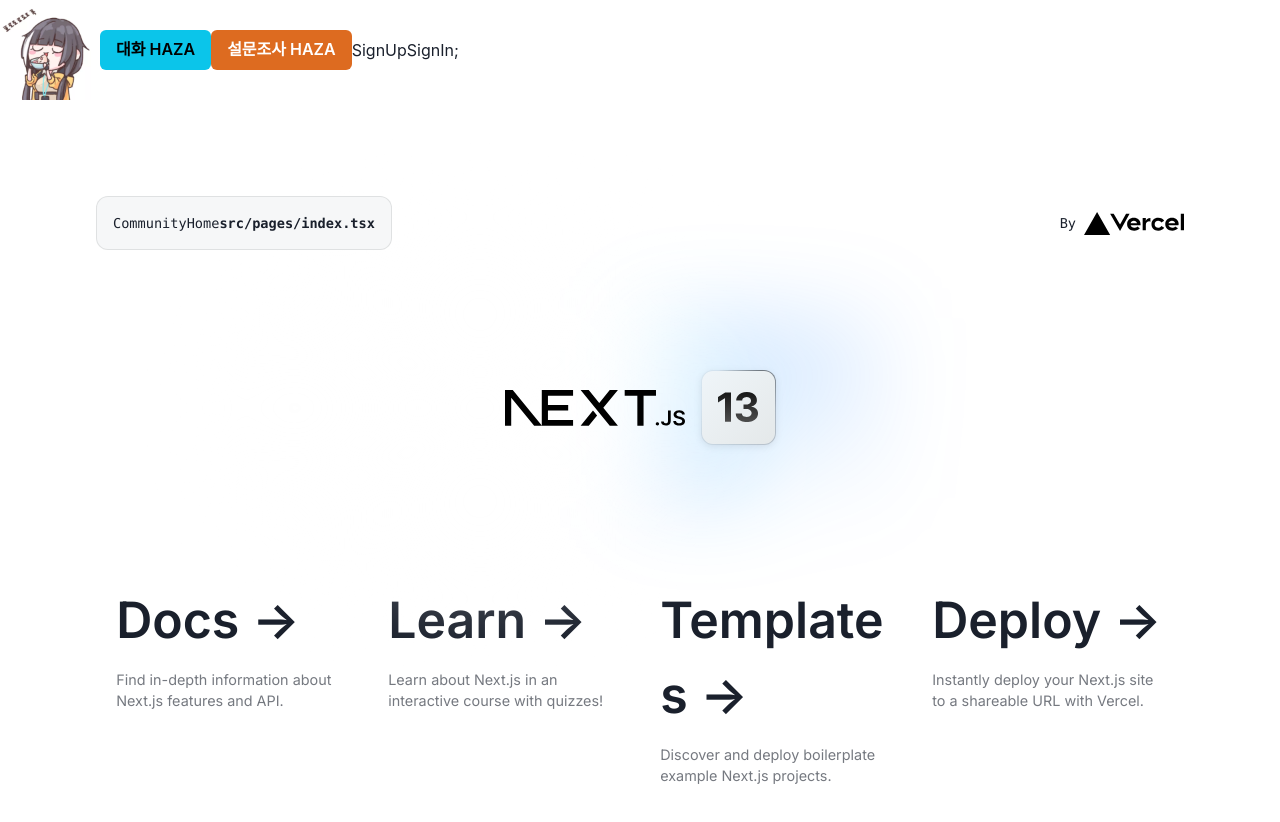
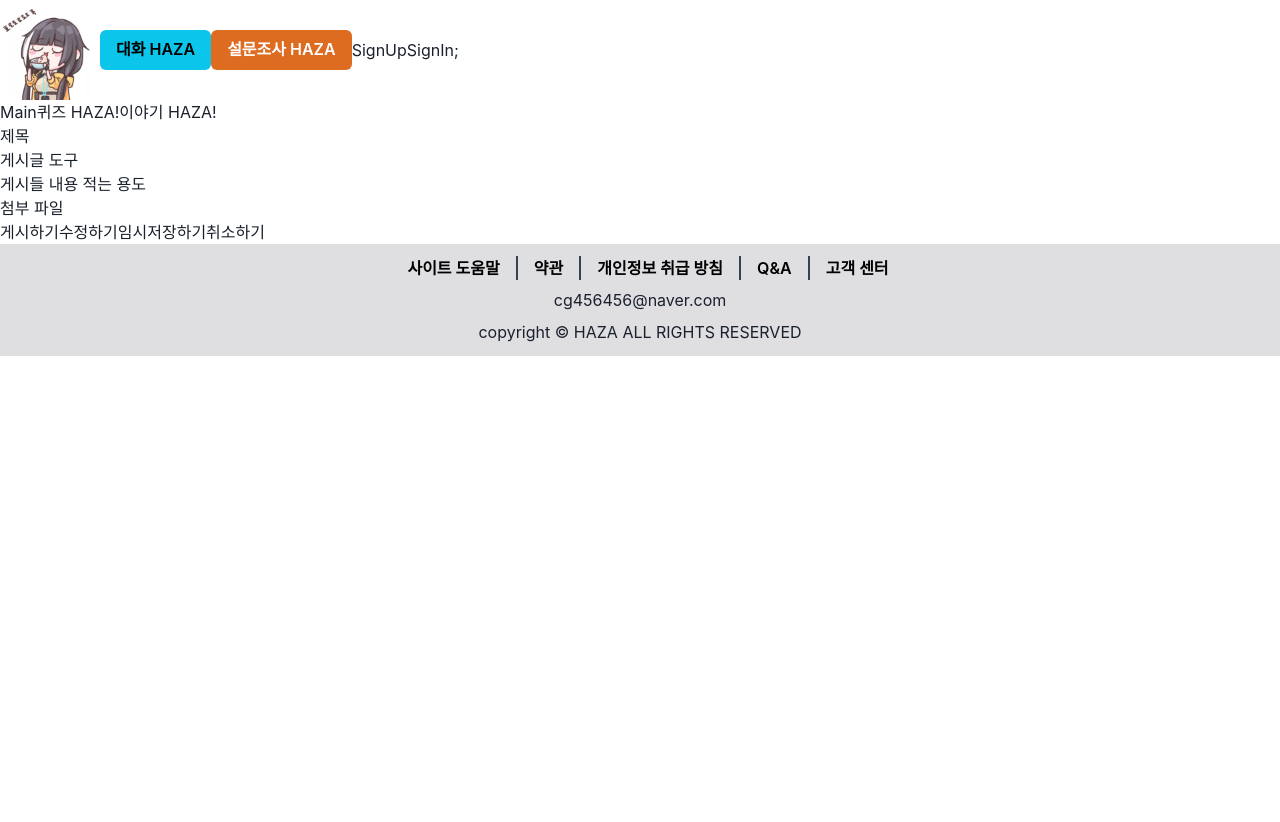
Before and after one commit to Last-SilverLight-End/HAZA-front, a Next.js app in the folder haza_next/: page /Community/communityBoard in a window 1280 px wide. Shown: the top 822 px of the page. After the commit the page ends 800 px from the top, so only its background shows below. Built offline with nearby package versions, Linux system fonts and the light colour scheme.

Commit message:
게시판 틀 잡기

```diff
--- a/haza_next/src/components/Footer.tsx
+++ b/haza_next/src/components/Footer.tsx
@@ -15,7 +15,7 @@ const Footer: FC = () => {
           <li><a className=" px-2" href="#" /> Q&A </li>
           <li><a className=" px-2"href="#" /> 고객 센터</li>
         </ul>
-        <address className="not-italic pt-2">
+        <address className="decoration-lime-600 not-italic pt-2">
           cg456456@naver.com
         </address>
         <div className="pt-2">
--- a/haza_next/src/pages/Community/communityBoard.tsx
+++ b/haza_next/src/pages/Community/communityBoard.tsx
@@ -4,122 +4,77 @@ import { Inter } from '@next/font/google'
 import styles from '@/styles/Home.module.css'
 import Link from "next/link";
 import {Header} from '@/components/Header';
+import Footer from '@/components/Footer';
+import { useState } from 'react';
+import Router, { useRouter } from 'next/router';
+import internal from 'stream';
 const inter = Inter({ subsets: ['latin'] })
 
+//저장하고 게시
+const postUp = () => {
+  alert("게시하였습니다!")
+  // TODO: 여기에 데이터 전송 주고 받는거 설정
+};
+
+// 임시 저장
+const tempUp = () => {
+  alert("")
+  // TODO : 여기에 데이터 전송 주고 받는거 설정
+}
+
+// 수정 하고 게시
+const modifyUp = () => {
+  alert("수정하였습니다!")
+  // TODO: 여기에 데이터 전송 주고 받는거 설정
+};
+
+//취소하고 다시 원래 있던 페이지로 되돌아감
+const resetUp = () => {
+  const router = useRouter();
+  alert("취소하였습니다.");
+  router.back();
+
+}
+// 게시판 타입
+type Bulletins = {
+  title : string,
+  text : string,
+  image? : Array<ImageBitmap>,
+  hit : number,
+  username : string,
+  modified_date : Date,
+  created_date : Date,
+}
+
+
 export default function CommunityHome() {
+
+  const [alreadyPostUp,getAlreadyPostUp] = useState<boolean>(false);
+
   return (
     <>
       <Header />
-      <Head>
-        <title>Create Next App</title>
-        <meta name="description" content="Generated by create next app" />
-        <meta name="viewport" content="width=device-width, initial-scale=1" />
-        <link rel="icon" href="/favicon.ico" />
-      </Head>
-      <main className={styles.main}>
-        <div className={styles.description}>
-          <p>
-            CommunityHome
-            <code className={styles.code}>src/pages/index.tsx</code>
-          </p>
-          <div>
-            <a
-              href="https://vercel.com?utm_source=create-next-app&utm_medium=default-template&utm_campaign=create-next-app"
-              target="_blank"
-              rel="noopener noreferrer"
-            >
-              By{' '}
-              <Image
-                src="/vercel.svg"
-                alt="Vercel Logo"
-                className={styles.vercelLogo}
-                width={100}
-                height={24}
-                priority
-              />
-            </a>
+      <div className = {styles.sideBar}>
+      <button > Main</button>
+        <button > 퀴즈 HAZA! </button>
+        <button > 이야기 HAZA! </button>
+      </div>
+
+        <div>
+          <div> 제목</div>
+          <div> 게시글 도구</div>
+          <div> 게시들 내용 적는 용도</div>
+          <div> 첨부 파일</div>
+
+
+          <div className = {styles.bullitin_button}>
+            <button onClick={postUp}> 게시하기 </button>
+            <button onClick = {modifyUp} > 수정하기</button>
+            <button onClick = {tempUp} > 임시저장하기</button>
+            <button onClick = {resetUp} > 취소하기 </button>
           </div>
         </div>
-
-        <div className={styles.center}>
-          <Image
-            className={styles.logo}
-            src="/next.svg"
-            alt="Next.js Logo"
-            width={180}
-            height={37}
-            priority
-          />
-          <div className={styles.thirteen}>
-            <Image
-              src="/thirteen.svg"
-              alt="13"
-              width={40}
-              height={31}
-              priority
-            />
-          </div>
-        </div>
-
-        <div className={styles.grid}>
-          <a
-            href="https://nextjs.org/docs?utm_source=create-next-app&utm_medium=default-template&utm_campaign=create-next-app"
-            className={styles.card}
-            target="_blank"
-            rel="noopener noreferrer"
-          >
-            <h2 className={inter.className}>
-              Docs <span>-&gt;</span>
-            </h2>
-            <p className={inter.className}>
-              Find in-depth information about Next.js features and&nbsp;API.
-            </p>
-          </a>
-
-          <a
-            href="https://nextjs.org/learn?utm_source=create-next-app&utm_medium=default-template&utm_campaign=create-next-app"
-            className={styles.card}
-            target="_blank"
-            rel="noopener noreferrer"
-          >
-            <h2 className={inter.className}>
-              Learn <span>-&gt;</span>
-            </h2>
-            <p className={inter.className}>
-              Learn about Next.js in an interactive course with&nbsp;quizzes!
-            </p>
-          </a>
-
-          <a
-            href="https://vercel.com/templates?framework=next.js&utm_source=create-next-app&utm_medium=default-template&utm_campaign=create-next-app"
-            className={styles.card}
-            target="_blank"
-            rel="noopener noreferrer"
-          >
-            <h2 className={inter.className}>
-              Templates <span>-&gt;</span>
-            </h2>
-            <p className={inter.className}>
-              Discover and deploy boilerplate example Next.js&nbsp;projects.
-            </p>
-          </a>
-
-          <a
-            href="https://vercel.com/new?utm_source=create-next-app&utm_medium=default-template&utm_campaign=create-next-app"
-            className={styles.card}
-            target="_blank"
-            rel="noopener noreferrer"
-          >
-            <h2 className={inter.className}>
-              Deploy <span>-&gt;</span>
-            </h2>
-            <p className={inter.className}>
-              Instantly deploy your Next.js site to a shareable URL
-              with&nbsp;Vercel.
-            </p>
-          </a>
-        </div>
-      </main>
+      <Footer/>
     </>
   )
 }
--- a/haza_next/src/pages/index.tsx
+++ b/haza_next/src/pages/index.tsx
@@ -5,7 +5,7 @@ import styles from '@/styles/Home.module.css'
 import Link from "next/link";
 import Footer from '@/components/Footer';
 import { Header } from '@/components/Header';
-import MainHome from './MainHome';
+import MainHome from './mainHome';
 const inter = Inter({ subsets: ['latin'] })
 
 
```
Also changed, not shown: 2 other files (tests, documents, lock files or other folders).
